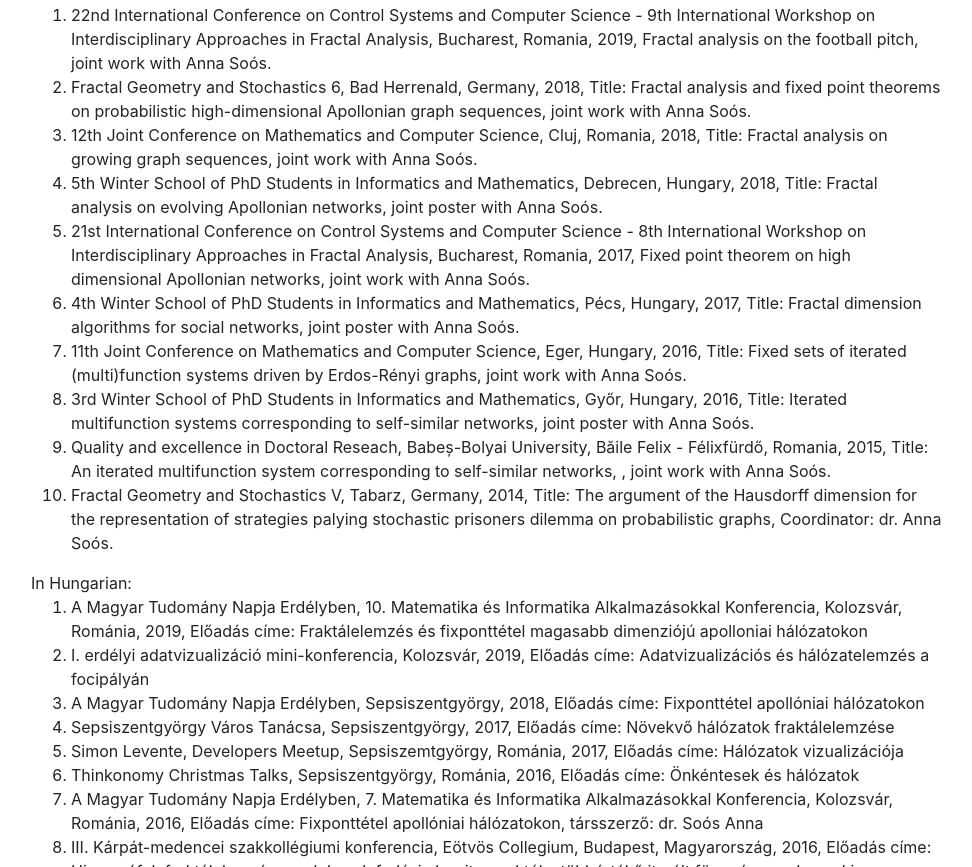
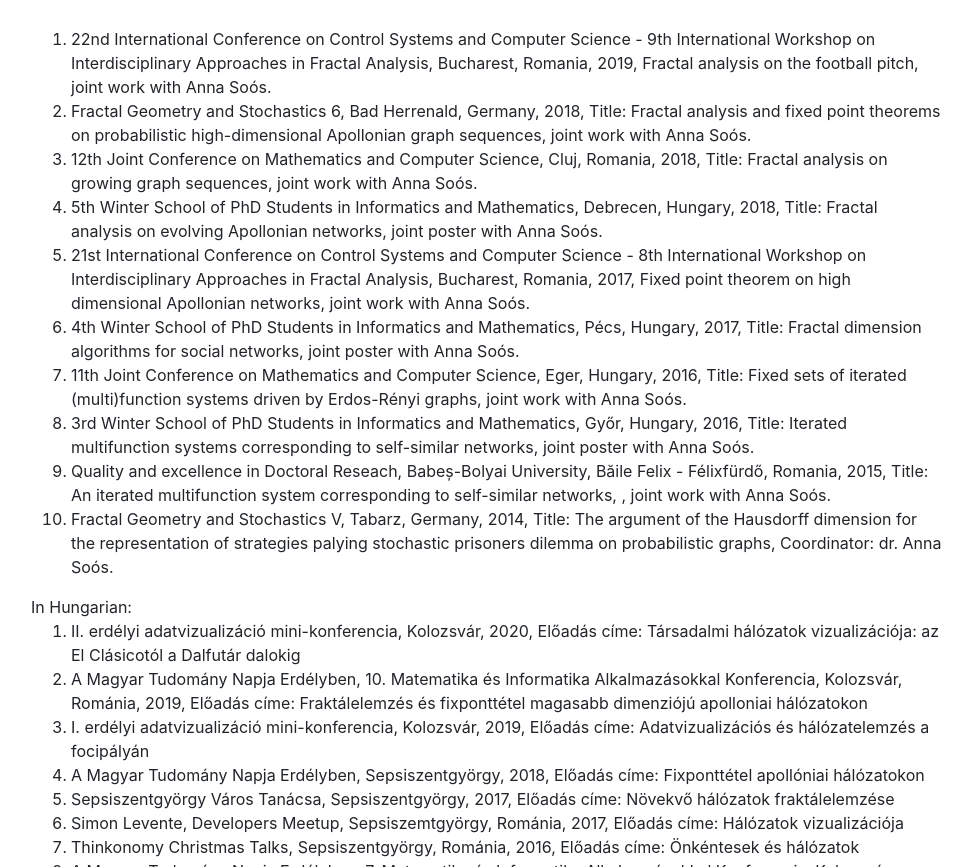
Before and after one commit to simonlevente/simonlevente.github.io, a website with bundled scripts: page index.html in a window 1280 px wide. Shown: the part 2443-3310 px from the top of the page, without its empty margins (289-1261 px from the left). Built offline with nearby package versions, Linux system fonts and the light colour scheme; a web font is replaced by a local one.

Commit message:
Add files via upload
II ADATVIZ KONF

```diff
--- a/index.html
+++ b/index.html
@@ -129,7 +129,7 @@
         <div class="my-auto">
           <h2 class="mb-5">Publications</h2>
           <ol>
-
+				<li>Simon Levente, Fixed point theorem and self-similarity on mixed Vicsek patterns, submitted.</li>
                 <li>Simon Levente - Soós Anna, Fractal analysis on growing graph sequences, Studia Universitatis Babeș-Bolyai Informatica,  accepted.</li>
                 <li>Simon Levente - Soós Anna, Fixed point limits of self-similar network sequences, accepted.</li>
                 <li>Simon Levente - Soós Anna, 2019, Fractal analysis on the football pitch,
@@ -230,6 +230,8 @@
         In Hungarian:
 
             <ol>
+				<li>II. erdélyi adatvizualizáció mini-konferencia, Kolozsvár, 2020, Előadás címe:
+						Társadalmi hálózatok vizualizációja: az El Clásicotól a Dalfutár dalokig</li>
                 <li>A Magyar Tudomány Napja Erdélyben, 10. Matematika és Informatika Alkalmazásokkal Konferencia,
                     Kolozsvár, Románia, 2019, Előadás címe: Fraktálelemzés és fixponttétel magasabb dimenziójú apolloniai hálózatokon</li>
                 <li>I. erdélyi adatvizualizáció mini-konferencia, Kolozsvár, 2019, Előadás címe:
```
